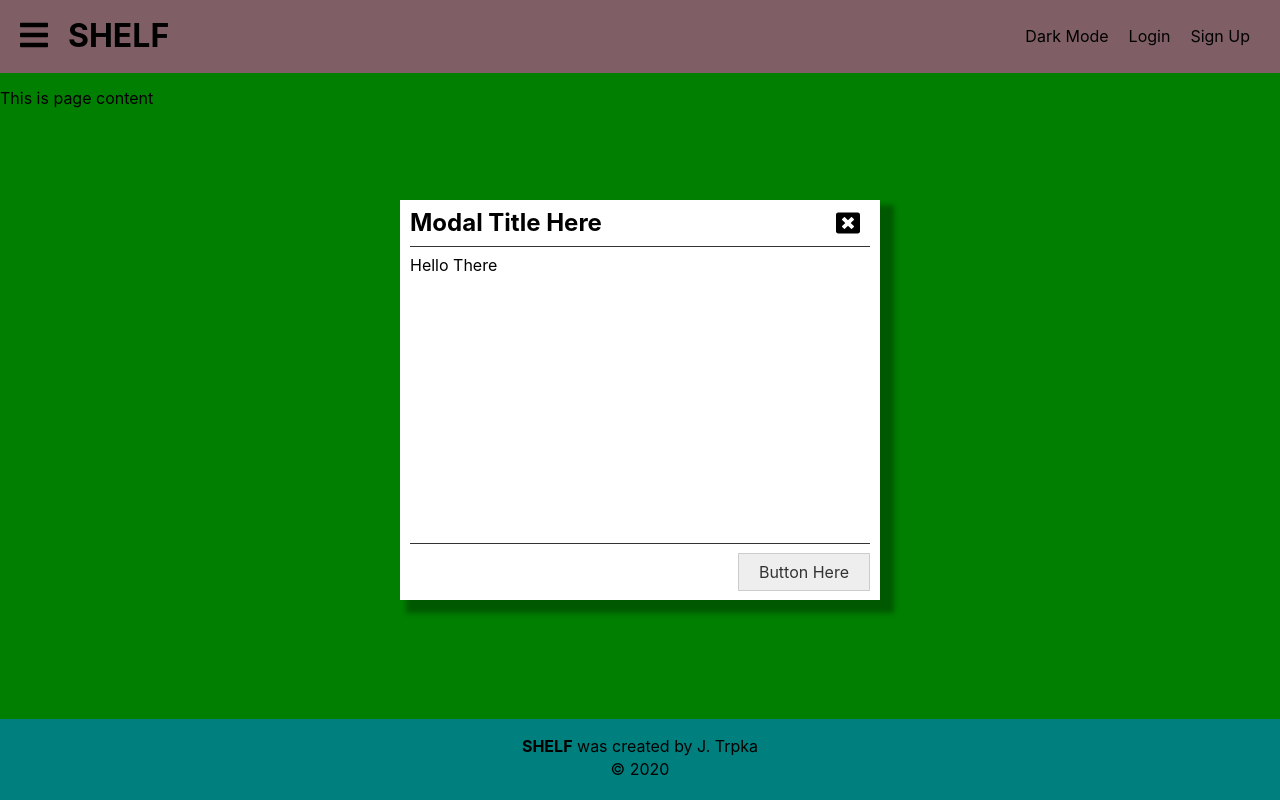
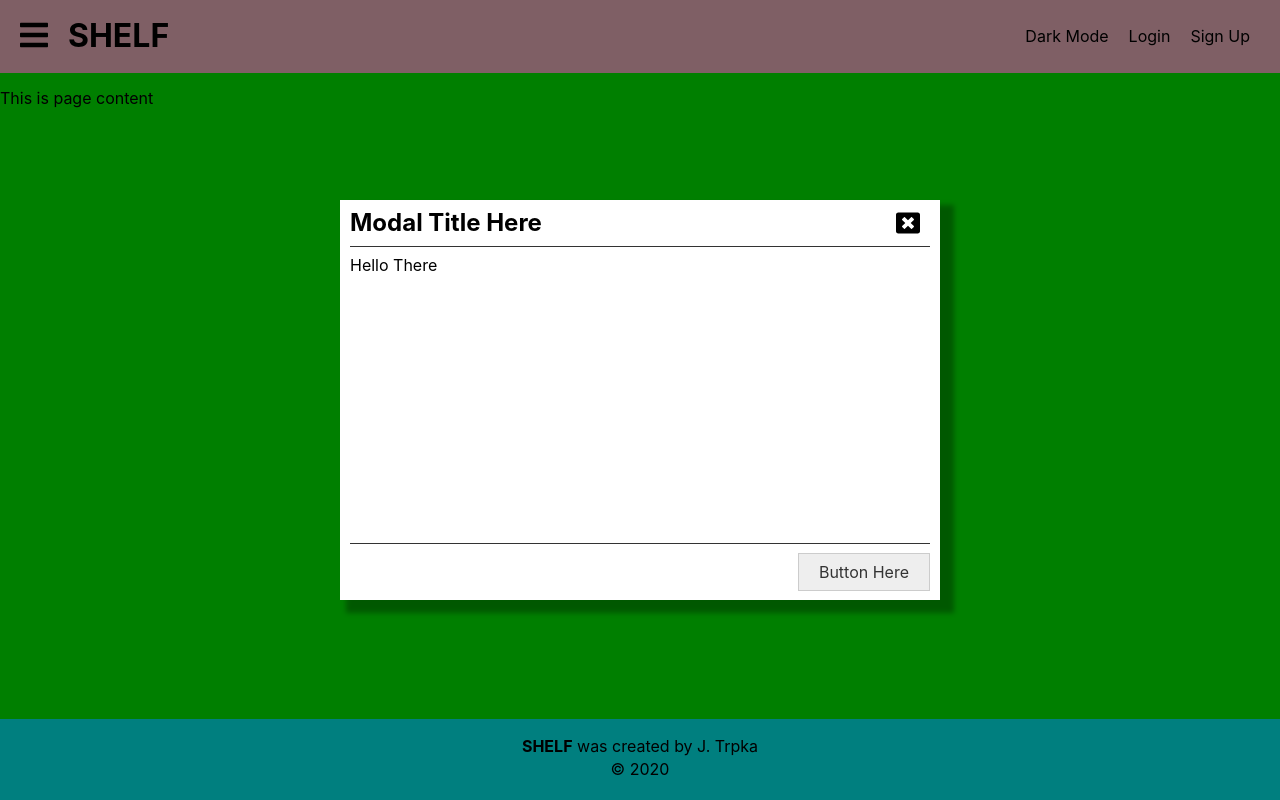
Before and after one commit to jtrpka0912/intranet.bookshelf.react, a React (Create React App) app: page / in a window 1280 px wide. Built offline with nearby package versions, Linux system fonts and the light colour scheme; no server answers.

Commit message:
Readjusted the large size to go by 120px differences.

```diff
--- a/src/components/app/App.tsx
+++ b/src/components/app/App.tsx
@@ -17,7 +17,7 @@ const App = () => {
                 <PageWrapper>
                     <p>This is page content</p>
                 </PageWrapper>
-                <Modal size={ Size.Medium } slide={true}>Hello There</Modal>
+                <Modal size={ Size.Large } slide={true}>Hello There</Modal>
             </ShelfContextProvider>
         </AppContextProvider>
     );
--- a/src/components/common/modal/Modal.scss
+++ b/src/components/common/modal/Modal.scss
@@ -61,7 +61,7 @@
             }
 
             &.large {
-                width: 520px;
+                width: 600px;
             }
 
             // To tablet devices
```
